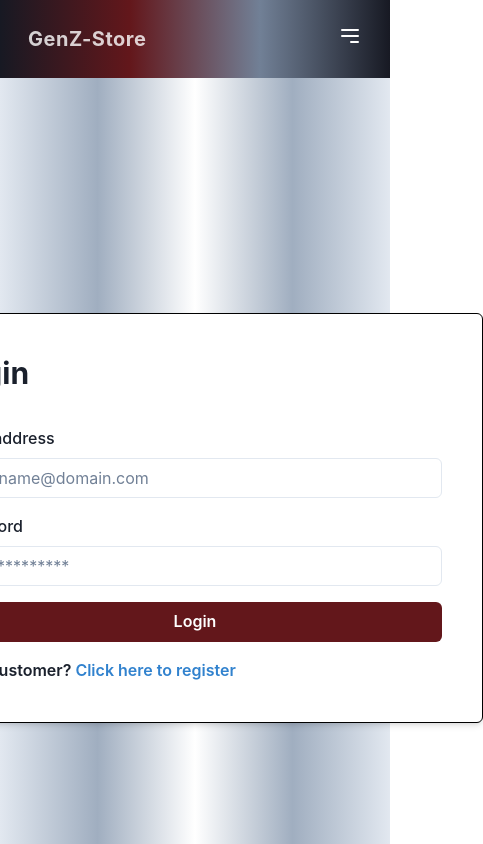
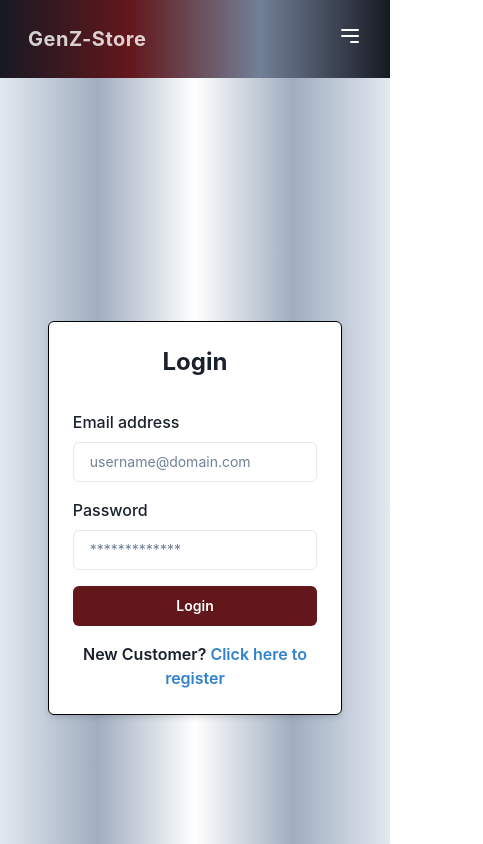
Before and after one commit to adityasabat34/ProjectRepo, a React (Create React App) app in the folder frontend/: page /login in a window 390 px wide. Shown: the top 844 px of the page, 483 px wide, since content can reach past the window. Built offline with nearby package versions, Linux system fonts and the light colour scheme.

Commit message:
login page upadte responsive for all devices

```diff
--- a/frontend/src/components/FormContainer.js
+++ b/frontend/src/components/FormContainer.js
@@ -7,9 +7,11 @@
       boxShadow="md"
       rounded="md"
       bgColor="white"
-      p="10"
+      p={{ base: '6', md: '10' }}
       border="1.5px solid black"
-      width={width}
+      width={{ base: '95%', md: width }}
+      maxWidth="lg"
+      mx="auto"
     >
       {children}
     </Flex>
--- a/frontend/src/screens/LoginScreen.js
+++ b/frontend/src/screens/LoginScreen.js
@@ -50,14 +50,21 @@
       alignItems="center"
       justifyContent="center"
       minHeight="100vh"
+      px={{ base: '4', md: '8' }} // Responsive padding
+      py={{ base: '6', md: '12' }} // Responsive padding for vertical spacing
     >
-      <FormContainer>
-        <Heading as="h1" mb="8" fontSize={{ base: '3xl', md: '4xl' }}>
+      <FormContainer maxWidth={{ base: '100%', md: '400px' }} mx="auto">
+        {' '}
+        {/* Set maximum width and center horizontally */}
+        <Heading
+          as="h1"
+          mb="8"
+          fontSize={{ base: '2xl', md: '4xl' }} // Responsive font size
+          textAlign="center" // Center align text for better look on small devices
+        >
           Login
         </Heading>
-
         {error && <Message type="error">{error}</Message>}
-
         <form onSubmit={submitHandler}>
           <FormControl id="email" mb="4">
             <FormLabel htmlFor="email">Email address</FormLabel>
@@ -67,6 +74,8 @@
               placeholder="username@domain.com"
               value={email}
               onChange={(e) => setEmail(e.target.value)}
+              fontSize={{ base: 'sm', md: 'md' }} // Responsive font size
+              py={{ base: '2', md: '4' }} // Responsive padding
             />
           </FormControl>
 
@@ -78,6 +87,8 @@
               placeholder="*************"
               value={password}
               onChange={(e) => setPassword(e.target.value)}
+              fontSize={{ base: 'sm', md: 'md' }} // Responsive font size
+              py={{ base: '2', md: '4' }} // Responsive padding
             />
           </FormControl>
 
@@ -87,14 +98,16 @@
             bgColor="red.900"
             isLoading={loading}
             w="100%"
+            py={{ base: '2', md: '4' }} // Responsive padding
+            fontSize={{ base: 'sm', md: 'md' }} // Responsive font size
           >
             Login
           </Button>
         </form>
-
         <Spacer height="4" />
-
-        <Text fontWeight="semibold" mt="4">
+        <Text fontWeight="semibold" mt="4" textAlign="center">
+          {' '}
+          {/* Center align text */}
           New Customer?{' '}
           <Link as={RouterLink} to="/register" color="blue.500">
             Click here to register
```
